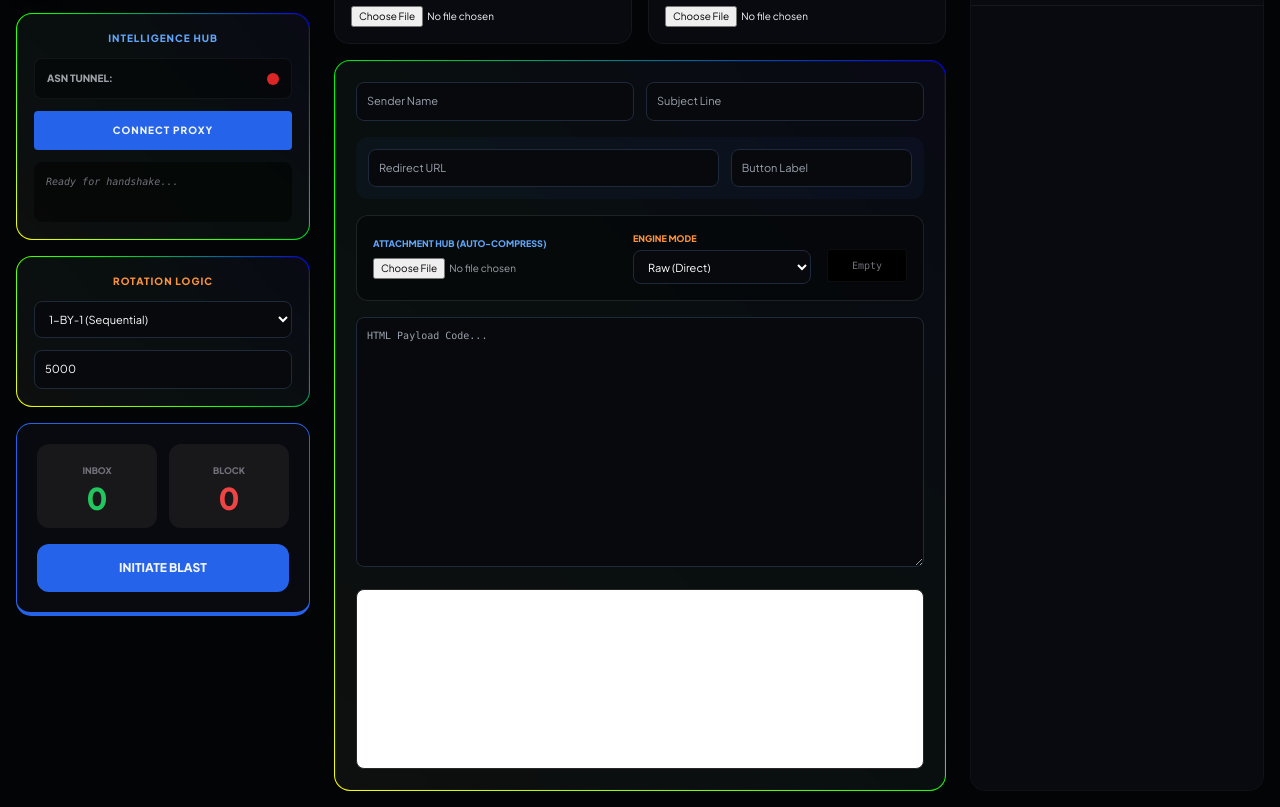
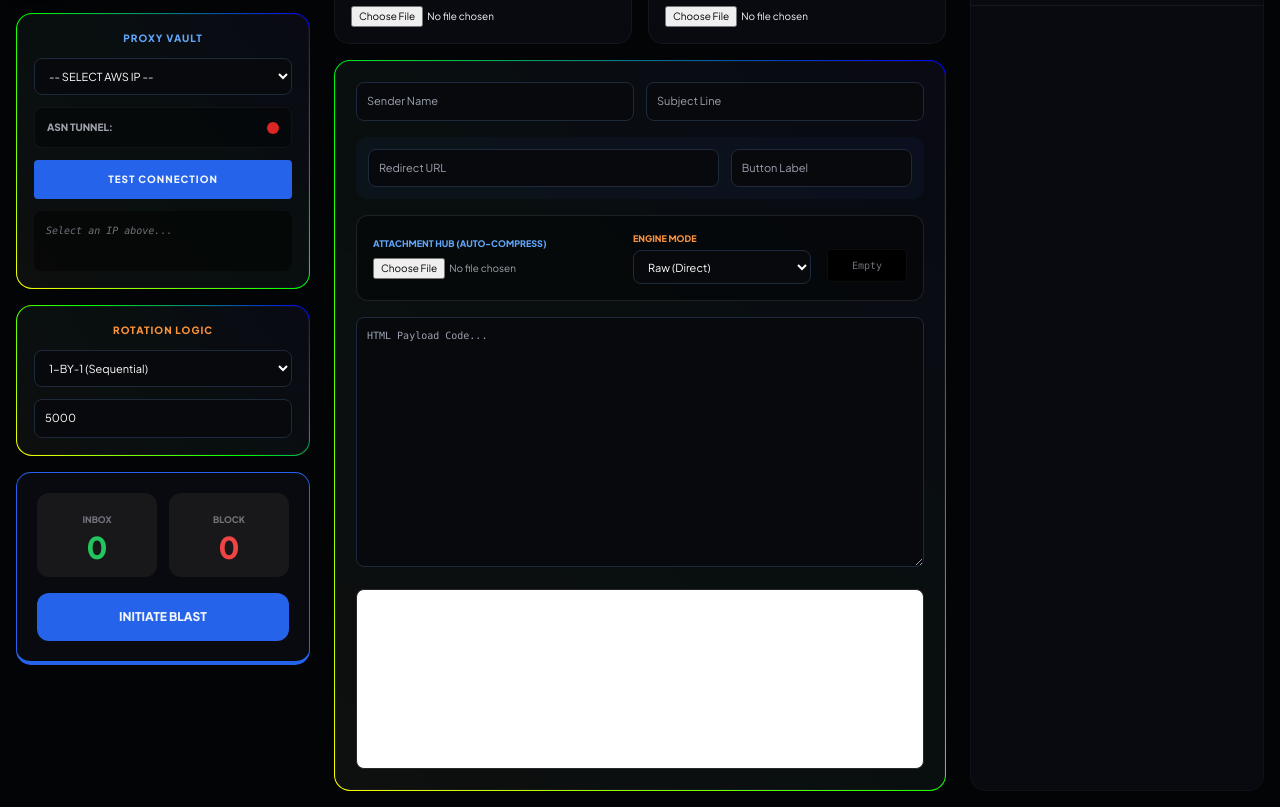
Before and after one commit to pritom7w/PTM-INBOX, a website: page index.html in a window 1280 px wide. Shown: the part 59-866 px from the top of the page. Drawn offline with nearby package versions, Linux system fonts and the light colour scheme.

Commit message:
Update index.html

```diff
--- a/index.html
+++ b/index.html
@@ -34,14 +34,22 @@
 
             <div class="premium-border">
     <div class="glass-card p-4 space-y-3">
-                    <p class="text-[10px] font-black text-blue-400 uppercase tracking-widest text-center">Intelligence Hub</p>
+        <p class="text-[10px] font-black text-blue-400 uppercase tracking-widest text-center">Proxy Vault</p>
+
+        <!-- This is the dropdown where your 22 IPs will appear -->
+        <select id="proxy-selector" class="input-glow mb-2" onchange="updateSelectedProxy()">
+            <option value="">-- SELECT AWS IP --</option>
+        </select>
+
         <div class="flex items-center justify-between bg-black/40 p-3 rounded-lg border border-white/5">
             <span class="text-[10px] text-zinc-400 uppercase font-bold">ASN Tunnel:</span>
             <div id="proxy-status-light" class="w-3 h-3 rounded-full bg-red-600"></div>
         </div>
-                    <button onclick="connectServerProxy()" class="w-full bg-blue-600 py-3 rounded text-[10px] font-black uppercase btn-action tracking-widest">Connect Proxy</button>
-                    <div id="ip-details" class="bg-black/50 p-3 rounded-lg text-[10px] font-mono space-y-1 min-h-[60px] overflow-hidden">
-                        <p class="text-zinc-500 italic">Ready for handshake...</p>
+
+        <button onclick="connectServerProxy()" class="w-full bg-blue-600 py-3 rounded text-[10px] font-black uppercase btn-action tracking-widest">Test Connection</button>
+
+        <div id="ip-details" class="bg-black/50 p-3 rounded-lg text-[10px] font-mono space-y-1 min-h-[60px]">
+            <p class="text-zinc-500 italic">Select an IP above...</p>
         </div>
     </div>
 </div>
```
Lines whose indentation alone changed are shown as unchanged.
